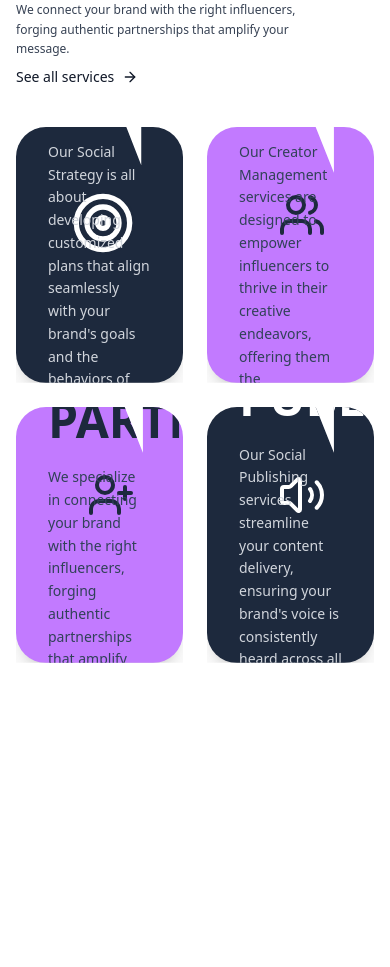
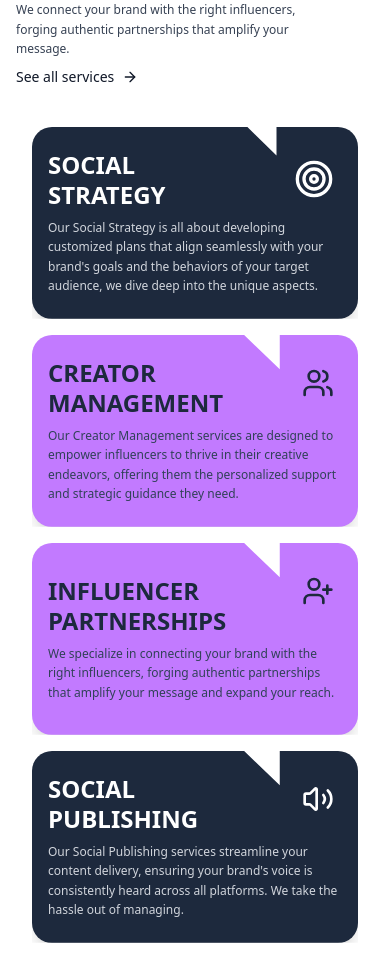
Before and after one commit to Shivam-Prajapati-59/Neurexa_Landing, a Next.js app: page / in a window 390 px wide. Shown: the part 2560-3527 px from the top of the page. Before the commit the page ends 3263 px from the top, so only its background shows below. Built offline with nearby package versions, Linux system fonts and the light colour scheme.

Commit message:
added responsivenss to the service Card

```diff
--- a/src/components/ServicesCard.tsx
+++ b/src/components/ServicesCard.tsx
@@ -1,125 +1,118 @@
-import {
-  Target,
-  User,
-  UserPlus,
-  Megaphone,
-  Users,
-  Volume2,
-} from "lucide-react";
+import { Target, UserPlus, Users, Volume2 } from "lucide-react";
 import React from "react";
 
 const ServicesCard = () => {
   return (
-    <div className="flex items-center justify-center pb-10">
-      <div className="grid grid-cols-2 gap-6 max-w-full w-full ">
+    <div className="flex items-center justify-center pb-6 md:pb-10 px-4 md:px-6 lg:px-8">
+      <div className="grid grid-cols-1 md:grid-cols-2 gap-4 md:gap-6 max-w-full w-full">
         {/* Card 1 - Social Strategy */}
         <div
-          className="relative w-full h-64 bg-slate-800 shadow-xl overflow-hidden ri"
+          className="relative w-full h-48 sm:h-56 md:h-64 lg:h-72 bg-slate-800 shadow-xl overflow-hidden"
           style={{
             clipPath:
               "polygon(66% 0, 75% 15%, 75% 0, 100% 0, 100% 100%, 50% 100%, 0 100%, 0% 70%, 0 0, 19% 0)",
-            borderRadius: "30px",
+            borderRadius: "20px",
           }}
         >
-          <div className="p-8 relative z-10 h-full flex flex-col justify-center">
-            <h2 className="text-5xl font-extrabold text-white mb-4 leading-tight">
+          <div className="p-4 sm:p-6 md:p-8 relative z-10 h-full flex flex-col justify-center">
+            <h2 className="text-2xl sm:text-3xl md:text-4xl lg:text-5xl font-extrabold text-white mb-2 sm:mb-3 md:mb-4 leading-tight">
               SOCIAL
               <br />
               STRATEGY
             </h2>
-            <p className="text-gray-300 text-sm leading-relaxed">
+            <p className="text-gray-300 text-xs sm:text-sm md:text-sm leading-relaxed">
               Our Social Strategy is all about developing customized plans that
               align seamlessly with your brand's goals and the behaviors of your
               target audience, we dive deep into the unique aspects.
             </p>
           </div>
-          <div className="absolute top-16 right-12">
-            <div className="w-16 h-16 bg-slate-800 bg-opacity-20 rounded-full flex items-center justify-center">
-              <Target className="text-white" size={80} />
+          <div className="absolute top-8 sm:top-12 md:top-16 right-6 sm:right-8 md:right-12">
+            <div className="w-10 h-10 sm:w-12 sm:h-12 md:w-16 md:h-16 bg-slate-800 bg-opacity-20 rounded-full flex items-center justify-center">
+              <Target className="text-white" size={40} />
             </div>
           </div>
         </div>
 
         {/* Card 2 - Creator Management */}
         <div
-          className="relative w-full h-64 bg-purple-400 shadow-xl overflow-hidden"
+          className="relative w-full h-48 sm:h-56 md:h-64 lg:h-72 bg-purple-400 shadow-xl overflow-hidden"
           style={{
             clipPath:
               "polygon(65% 0, 76% 18%, 76% 0, 100% 0, 100% 100%, 32% 100%, 0 100%, 0% 43%, 0 0)",
-            borderRadius: "30px",
+            borderRadius: "20px",
           }}
         >
-          <div className="p-8 relative z-10 h-full flex flex-col justify-center">
-            <h2 className="text-5xl font-extrabold text-slate-800 mb-4 leading-tight">
+          <div className="p-4 sm:p-6 md:p-8 relative z-10 h-full flex flex-col justify-center">
+            <h2 className="text-2xl sm:text-3xl md:text-4xl lg:text-5xl font-extrabold text-slate-800 mb-2 sm:mb-3 md:mb-4 leading-tight">
               CREATOR
               <br />
               MANAGEMENT
             </h2>
-            <p className="text-slate-700 text-sm leading-relaxed">
+            <p className="text-slate-700 text-xs sm:text-sm md:text-sm leading-relaxed">
               Our Creator Management services are designed to empower
               influencers to thrive in their creative endeavors, offering them
               the personalized support and strategic guidance they need.
             </p>
           </div>
-          <div className="absolute top-16 right-12">
-            <div className="w-12 h-12 bg-opacity-20 flex items-center justify-center">
-              <Users className="text-slate-800" size={80} />
+          <div className="absolute top-8 sm:top-12 md:top-16 right-6 sm:right-8 md:right-12">
+            <div className="w-8 h-8 sm:w-10 sm:h-10 md:w-12 md:h-12 bg-opacity-20 flex items-center justify-center">
+              <Users className="text-slate-800" size={40} />
             </div>
           </div>
         </div>
 
         {/* Card 3 - Influencer Partnerships */}
         <div
-          className="relative w-full h-64 bg-purple-400 shadow-xl overflow-hidden"
+          className="relative w-full h-48 sm:h-56 md:h-64 lg:h-72 bg-purple-400 shadow-xl overflow-hidden"
           style={{
             clipPath:
               "polygon(65% 0, 76% 18%, 76% 0, 100% 0, 100% 100%, 32% 100%, 0 100%, 0% 43%, 0 0)",
-            borderRadius: "30px",
+            borderRadius: "20px",
           }}
         >
-          <div className="p-8 relative z-10 h-full flex flex-col justify-center">
-            <h2 className="text-5xl font-extrabold text-slate-800 mb-4 leading-tight">
+          <div className="p-4 sm:p-6 md:p-8 relative z-10 h-full flex flex-col justify-center">
+            <h2 className="text-2xl sm:text-3xl md:text-4xl lg:text-5xl font-extrabold text-slate-800 mb-2 sm:mb-3 md:mb-4 leading-tight">
               INFLUENCER
               <br />
               PARTNERSHIPS
             </h2>
-            <p className="text-slate-700 text-sm leading-relaxed">
+            <p className="text-slate-700 text-xs sm:text-sm md:text-sm leading-relaxed">
               We specialize in connecting your brand with the right influencers,
               forging authentic partnerships that amplify your message and
               expand your reach.
             </p>
           </div>
-          <div className="absolute top-16 right-12">
-            <div className="w-12 h-12 bg-opacity-20 flex items-center justify-center">
-              <UserPlus className="text-slate-800" size={80} />
+          <div className="absolute top-8 sm:top-12 md:top-16 right-6 sm:right-8 md:right-12">
+            <div className="w-8 h-8 sm:w-10 sm:h-10 md:w-12 md:h-12 bg-opacity-20 flex items-center justify-center">
+              <UserPlus className="text-slate-800" size={40} />
             </div>
           </div>
         </div>
 
         {/* Card 4 - Social Publishing */}
         <div
-          className="relative w-full h-64 bg-slate-800 shadow-xl overflow-hidden"
+          className="relative w-full h-48 sm:h-56 md:h-64 lg:h-72 bg-slate-800 shadow-xl overflow-hidden"
           style={{
             clipPath:
               "polygon(65% 0, 76% 18%, 76% 0, 100% 0, 100% 100%, 32% 100%, 0 100%, 0% 43%, 0 0)",
-            borderRadius: "30px",
+            borderRadius: "20px",
           }}
         >
-          <div className="p-8 relative z-10 h-full flex flex-col justify-center">
-            <h2 className="text-5xl font-extrabold text-white mb-4 leading-tight">
+          <div className="p-4 sm:p-6 md:p-8 relative z-10 h-full flex flex-col justify-center">
+            <h2 className="text-2xl sm:text-3xl md:text-4xl lg:text-5xl font-extrabold text-white mb-2 sm:mb-3 md:mb-4 leading-tight">
               SOCIAL
               <br />
               PUBLISHING
             </h2>
-            <p className="text-gray-300 text-sm leading-relaxed">
+            <p className="text-gray-300 text-xs sm:text-sm md:text-sm leading-relaxed">
               Our Social Publishing services streamline your content delivery,
               ensuring your brand's voice is consistently heard across all
               platforms. We take the hassle out of managing.
             </p>
           </div>
-          <div className="absolute top-16 right-12">
-            <div className="w-12 h-12 flex items-center justify-center">
-              <Volume2 className="text-white" size={80} />
+          <div className="absolute top-8 sm:top-12 md:top-16 right-6 sm:right-8 md:right-12">
+            <div className="w-8 h-8 sm:w-10 sm:h-10 md:w-12 md:h-12 flex items-center justify-center">
+              <Volume2 className="text-white" size={40} />
             </div>
           </div>
         </div>
```
